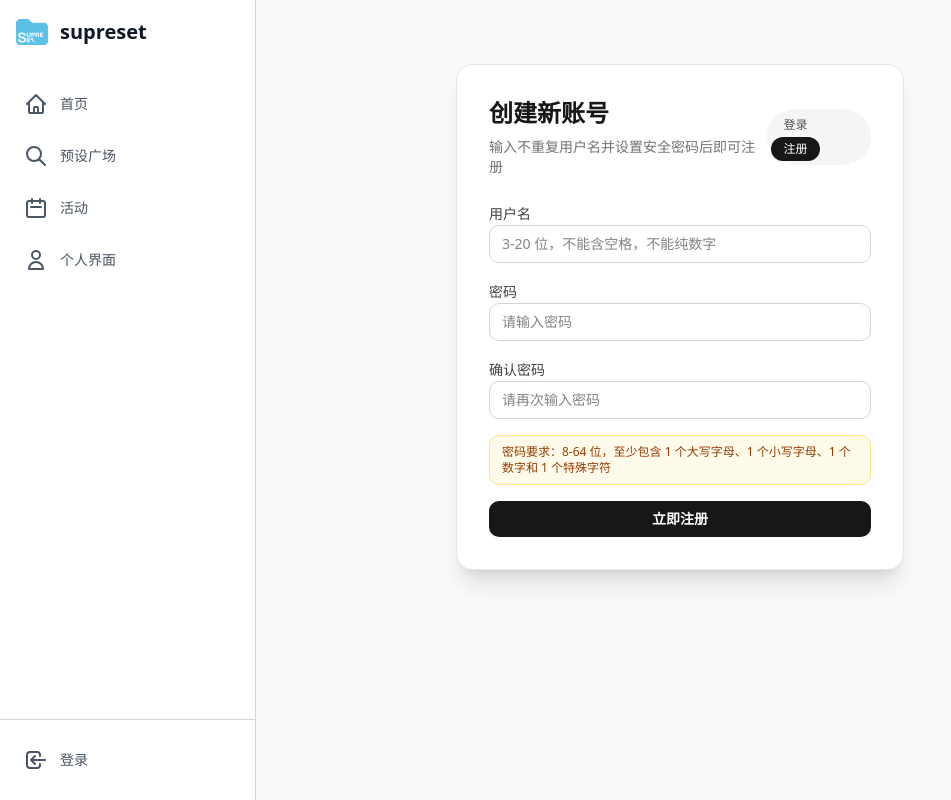
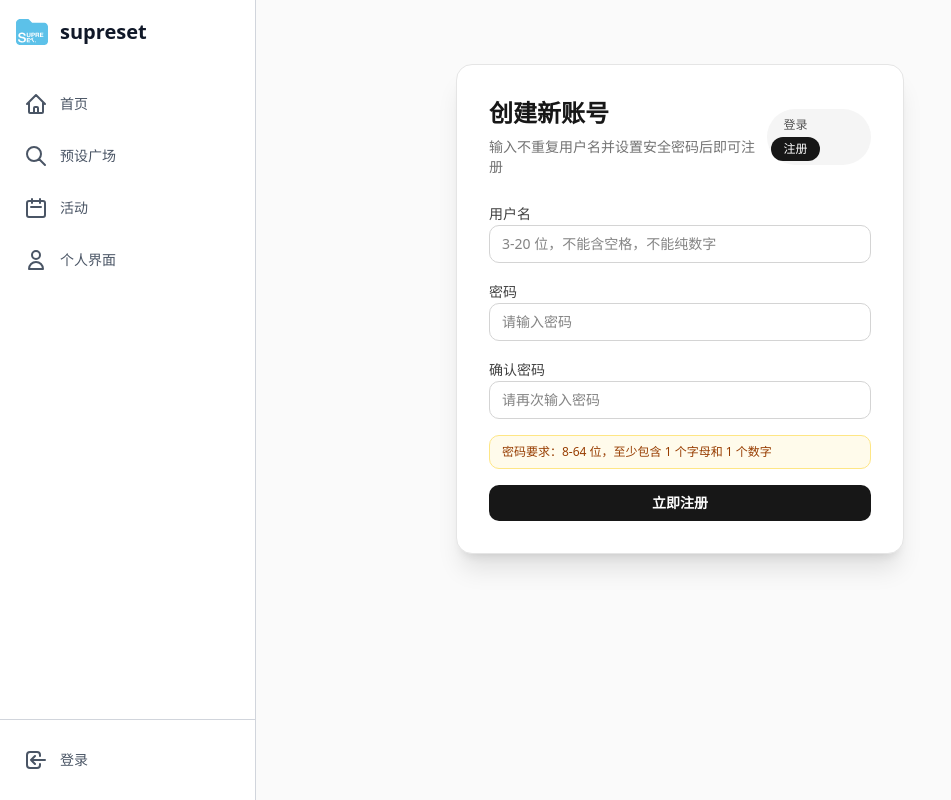
Before and after one commit to yest12345/supresetpub, a Next.js app: page /auth/login in a window 1280 px wide. Both pictures are taken after a click on the button "注册". Shown: the whole page, without its empty margins (0-951 px from the left). Built offline with nearby package versions, Linux system fonts and the light colour scheme.

Commit message:
Relax register password rules to letters+digits

```diff
--- a/src/app/api/auth/register/route.ts
+++ b/src/app/api/auth/register/route.ts
@@ -13,7 +13,7 @@ const USERNAME_MIN_LENGTH = 3
 const USERNAME_MAX_LENGTH = 20
 const PASSWORD_MIN_LENGTH = 8
 const PASSWORD_MAX_LENGTH = 64
-const PASSWORD_REGEX = /^(?=.*[a-z])(?=.*[A-Z])(?=.*\d)(?=.*[^A-Za-z\d]).+$/
+const PASSWORD_REGEX = /^(?=.*[A-Za-z])(?=.*\d).+$/
 
 function isValidUsername(name: string) {
   if (name.length < USERNAME_MIN_LENGTH || name.length > USERNAME_MAX_LENGTH) {
@@ -75,7 +75,7 @@ export async function POST(request: NextRequest) {
 
     if (!isStrongPassword(password)) {
       return NextResponse.json(
-        { success: false, error: '密码需为 8-64 位，且包含大小写字母、数字和特殊字符' },
+        { success: false, error: '密码需为 8-64 位，且至少包含字母和数字' },
         { status: 400 }
       )
     }
--- a/src/app/auth/login/page.tsx
+++ b/src/app/auth/login/page.tsx
@@ -7,7 +7,7 @@ const USERNAME_MIN_LENGTH = 3;
 const USERNAME_MAX_LENGTH = 20;
 const PASSWORD_MIN_LENGTH = 8;
 const PASSWORD_MAX_LENGTH = 64;
-const PASSWORD_REGEX = /^(?=.*[a-z])(?=.*[A-Z])(?=.*\d)(?=.*[^A-Za-z\d]).+$/;
+const PASSWORD_REGEX = /^(?=.*[A-Za-z])(?=.*\d).+$/;
 
 type Mode = "login" | "register";
 
@@ -73,7 +73,7 @@ export default function LoginPage() {
       registerPassword.length > PASSWORD_MAX_LENGTH ||
       !PASSWORD_REGEX.test(registerPassword)
     ) {
-      setError("密码需为 8-64 位，且包含大小写字母、数字和特殊字符");
+      setError("密码需为 8-64 位，且至少包含字母和数字");
       return;
     }
 
@@ -238,7 +238,7 @@ export default function LoginPage() {
             </div>
 
             <p className="rounded-lg border border-amber-200 bg-amber-50 px-3 py-2 text-xs text-amber-800">
-              密码要求：8-64 位，至少包含 1 个大写字母、1 个小写字母、1 个数字和 1 个特殊字符
+              密码要求：8-64 位，至少包含 1 个字母和 1 个数字
             </p>
 
             {error && (
--- a/src/components/AuthModal.tsx
+++ b/src/components/AuthModal.tsx
@@ -13,7 +13,7 @@ const USERNAME_MIN_LENGTH = 3;
 const USERNAME_MAX_LENGTH = 20;
 const PASSWORD_MIN_LENGTH = 8;
 const PASSWORD_MAX_LENGTH = 64;
-const PASSWORD_REGEX = /^(?=.*[a-z])(?=.*[A-Z])(?=.*\d)(?=.*[^A-Za-z\d]).+$/;
+const PASSWORD_REGEX = /^(?=.*[A-Za-z])(?=.*\d).+$/;
 
 export default function AuthModal({ isOpen, onClose, defaultMode = 'login' }: AuthModalProps) {
   const [mode, setMode] = useState<'login' | 'register'>(defaultMode);
@@ -126,7 +126,7 @@ export default function AuthModal({ isOpen, onClose, defaultMode = 'login' }: Au
       registerPassword.length > PASSWORD_MAX_LENGTH ||
       !PASSWORD_REGEX.test(registerPassword)
     ) {
-      setError('密码需为 8-64 位，且包含大小写字母、数字和特殊字符');
+      setError('密码需为 8-64 位，且至少包含字母和数字');
       return;
     }
 
@@ -307,7 +307,7 @@ export default function AuthModal({ isOpen, onClose, defaultMode = 'login' }: Au
             </div>
 
             <p className="rounded-lg border border-amber-200 bg-amber-50 px-3 py-2 text-xs text-amber-800 dark:border-amber-900/40 dark:bg-amber-950/30 dark:text-amber-300">
-              密码要求：8-64 位，至少包含 1 个大写字母、1 个小写字母、1 个数字和 1 个特殊字符
+              密码要求：8-64 位，至少包含 1 个字母和 1 个数字
             </p>
 
             {error && (
```
